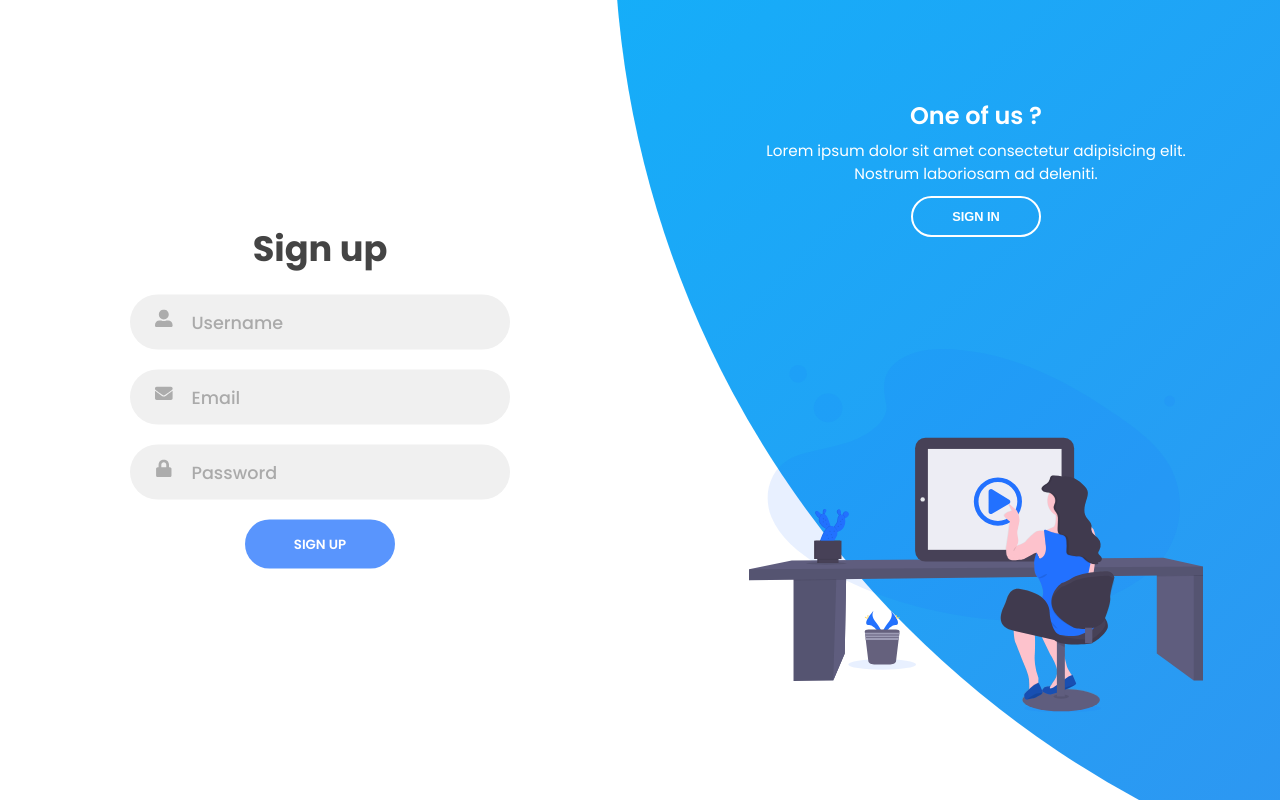
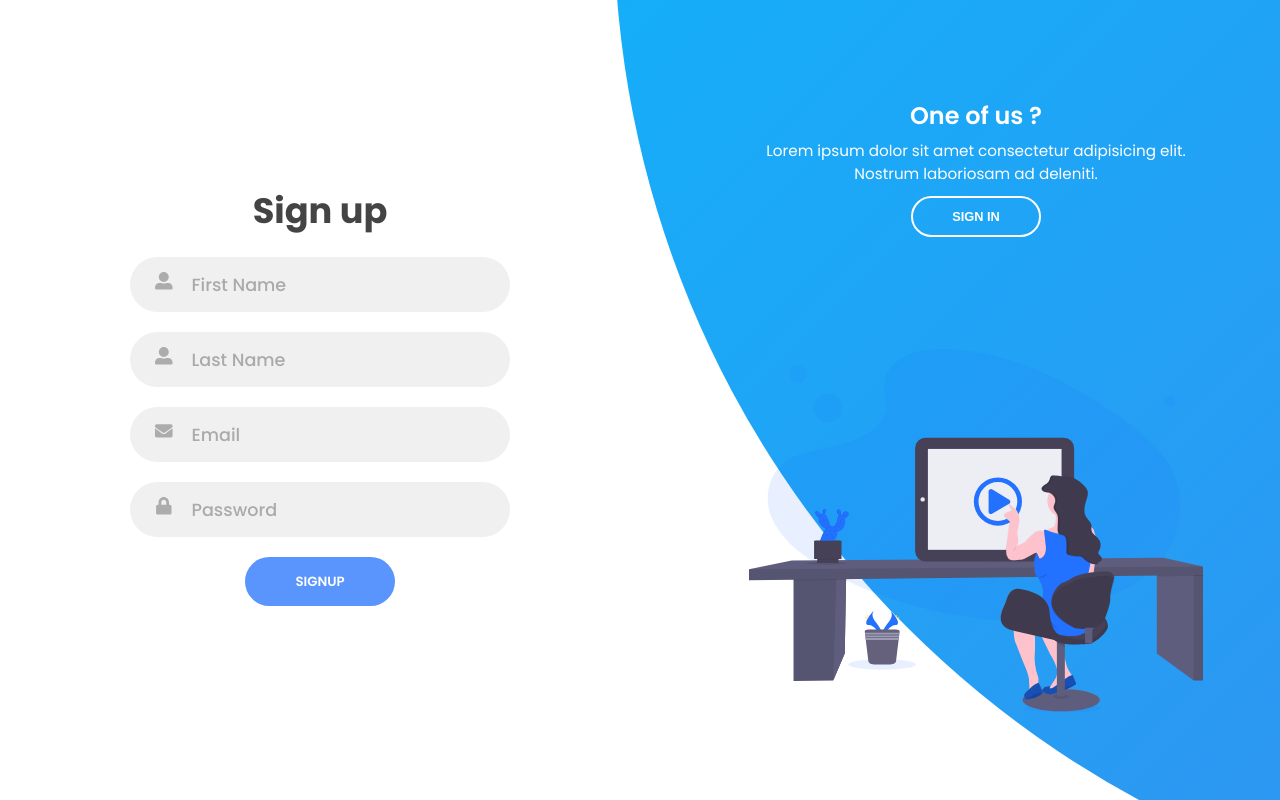
Before and after one commit to subhadip000/SocialMediaFrontEnd, a React (Create React App) app: page /login in a window 1280 px wide. Both pictures are taken after a click on the button "SIGN UP". Built offline with nearby package versions, Linux system fonts and the light colour scheme.

Commit message:
Register action slice

```diff
--- a/src/pages/login/SignIn.js
+++ b/src/pages/login/SignIn.js
@@ -1,4 +1,4 @@
-import React, { useState } from "react";
+import React from "react";
 import * as Yup from "yup";
 import { FaUserAlt, FaLock } from "react-icons/fa";
 import { useDispatch } from "react-redux";
--- a/src/pages/login/SignUp.js
+++ b/src/pages/login/SignUp.js
@@ -1,25 +1,79 @@
 import React from 'react'
+import * as Yup from "yup";
 import { FaUserAlt, FaLock, FaEnvelope } from 'react-icons/fa';
+import { useDispatch } from 'react-redux';
+import { useFormik } from 'formik';
+import { UserRegisterAction } from '../../redux/slices/UserSlice';
 
-function SignUp() {
+
+//Form schema
+const formSchema = Yup.object({
+    firstName: Yup.string().required("firstName is required"),
+    lastName: Yup.string().required("lastName is required"),
+    email: Yup.string().required("Email is required"),
+    password: Yup.string().required("Password is required"),
+});
+
+const SignUp = () => {
+    const dispatch = useDispatch();
+
+    //formik
+    const formik = useFormik({
+        initialValues: {
+            firstName: "",
+            lastName: "",
+            email: "",
+            password: "",
+        },
+        onSubmit: (values) => {
+            //dispath the action
+            dispatch(UserRegisterAction(values));
+            // console.log(values);
+        },
+        validationSchema: formSchema,
+    });
+
     return (
         <>
-
-            <form action="#" className="sign-up-form">
+            <form onSubmit={formik.handleSubmit} className="sign-up-form">
                 <h2 className="title">Sign up</h2>
                 <div className="input-field">
                     <i><FaUserAlt /></i>
-                    <input type="text" placeholder="Username" />
+                    <input
+                        type="text"
+                        placeholder="First Name"
+                        value={formik.values.firstName}
+                        onChange={formik.handleChange("firstName")}
+                    />
+                </div>
+                <div className="input-field">
+                    <i><FaUserAlt /></i>
+                    <input
+                        type="text"
+                        placeholder="Last Name"
+                        value={formik.values.lastName}
+                        onChange={formik.handleChange("lastName")}
+                    />
                 </div>
                 <div className="input-field">
                     <i><FaEnvelope /></i>
-                    <input type="email" placeholder="Email" />
+                    <input
+                        type="email"
+                        placeholder="Email"
+                        value={formik.values.email}
+                        onChange={formik.handleChange("email")}
+                    />
                 </div>
                 <div className="input-field">
                     <i><FaLock /></i>
-                    <input type="password" placeholder="Password" />
+                    <input
+                        type="password"
+                        placeholder="Password"
+                        value={formik.values.password}
+                        onChange={formik.handleChange("password")}
+                    />
                 </div>
-                <input type="submit" className="btn" value="Sign up" />
+                <input type="submit" className="btn" value="SignUp" />
             </form>
 
         </>
--- a/src/redux/slices/UserSlice.js
+++ b/src/redux/slices/UserSlice.js
@@ -7,6 +7,26 @@ const config = {
     "Content-Type": "application/json",
   },
 };
+//register
+export const UserRegisterAction = createAsyncThunk(
+  "user/register",
+  async (input, { rejectWithValue, getState, dispatch }) => {
+    try {
+      const { data } = await axios.post(
+        `${BaseUrl}/api/user/register`,
+        input,
+        config
+      );
+      localStorage.setItem("userInfo", JSON.stringify(data));
+      return data;
+    } catch (error) {
+      if (!error?.response) {
+        throw error;
+      }
+      return rejectWithValue(error?.response?.data);
+    }
+  }
+);
 // Login
 export const UserLoginAction = createAsyncThunk(
   "user/login",
@@ -39,6 +59,23 @@ const UserSlice = createSlice({
     userInfo,
   },
   extraReducers: (builder) => {
+    //Register
+    builder.addCase(UserRegisterAction.pending, (state, action) => {
+      state.isLoading = true;
+      state.appErr = undefined;
+      state.serverErr = undefined;
+    });
+    builder.addCase(UserRegisterAction.fulfilled, (state, action) => {
+      state.userInfo = action?.payload;
+      state.isLoading = false;
+      state.appErr = undefined;
+      state.serverErr = undefined;
+    });
+    builder.addCase(UserRegisterAction.rejected, (state, action) => {
+      state.isLoading = false;
+      state.appErr = action?.payload?.message;
+      state.serverErr = action?.error?.message;
+    });
     //Login
     builder.addCase(UserLoginAction.pending, (state, action) => {
       state.isLoading = true;
@@ -56,7 +93,6 @@ const UserSlice = createSlice({
       state.appErr = action?.payload?.message;
       state.serverErr = action?.error?.message;
     });
-    //register
   },
 });
 
```
